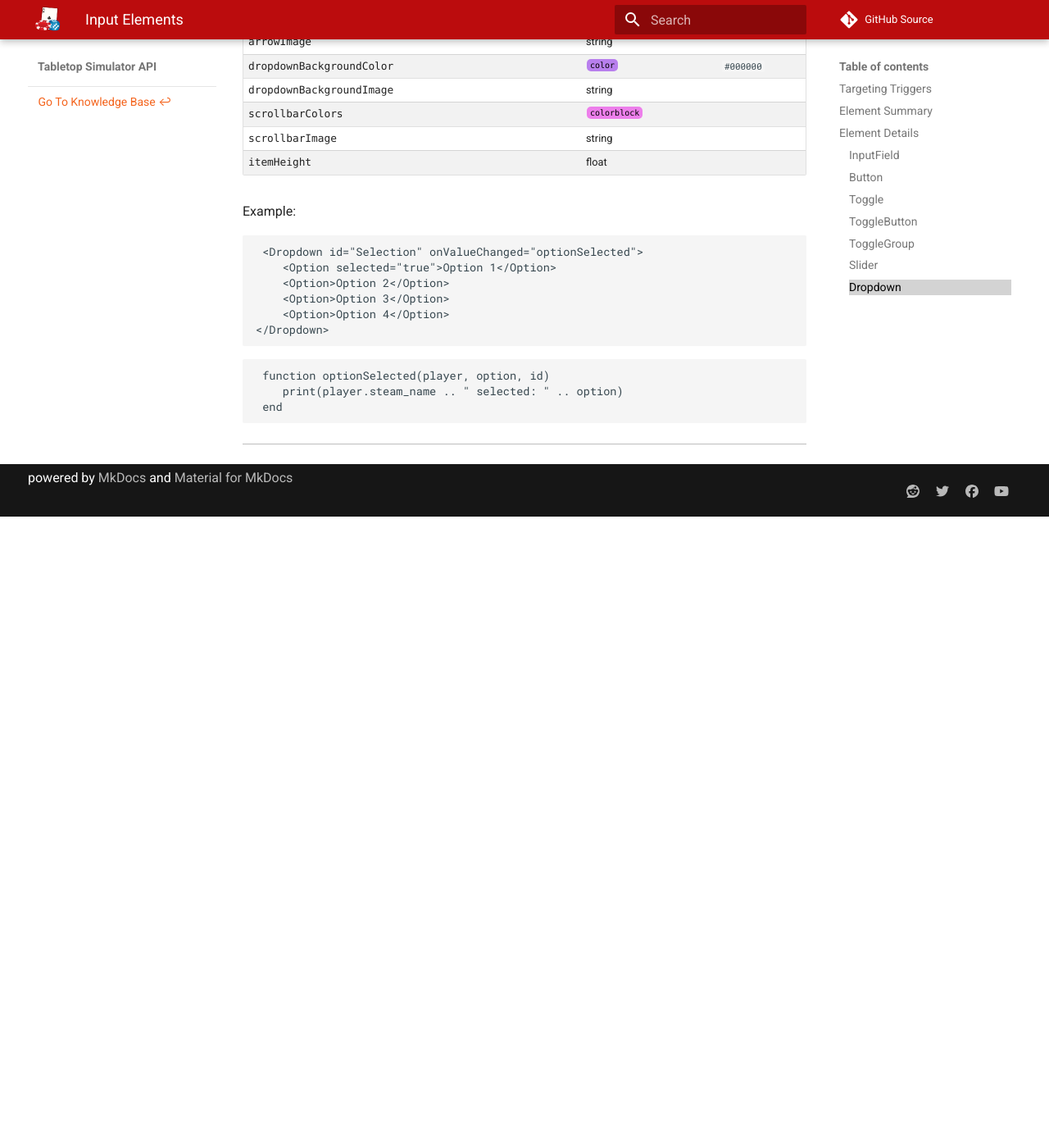
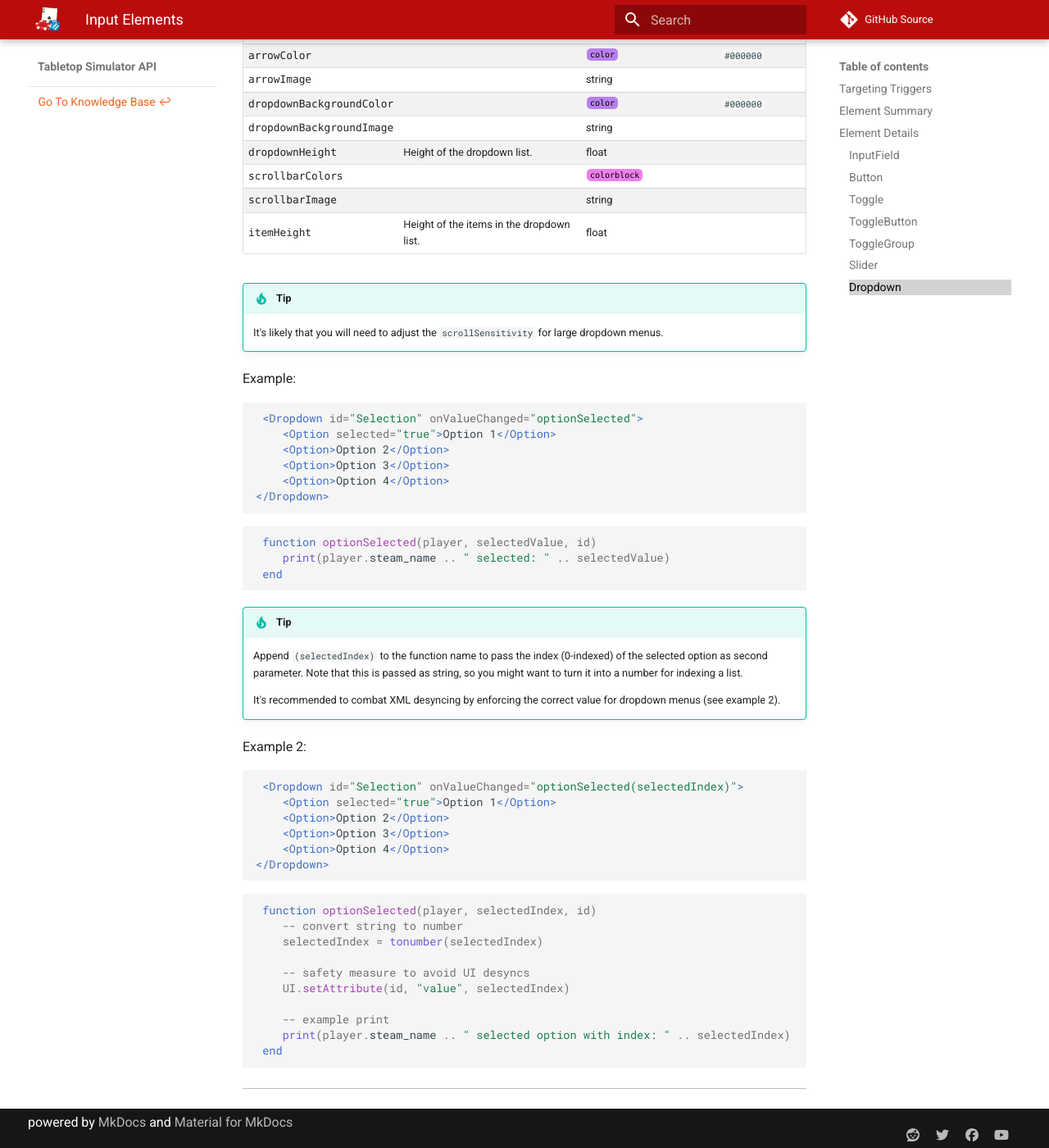
Before and after one commit to Berserk-Games/Tabletop-Simulator-API, an MkDocs documentation site: the page built from docs/ui/inputelements.md, in a window 1280 px wide and 1400 px high, scrolled down 8059 px. Shown: the whole window at 82% size. Built offline with MkDocs 1.6.1 and Material for MkDocs 9.7.7, drawn with Linux system fonts in a browser that asks for light colours; comment, search, counter and statistics services are not loaded; before the commit the page ends 8689 px from its top, so only the background shows below that; some of the changed text lies outside the part shown.

Commit message:
Updated documentation for Dropdowns

````diff
--- a/docs/ui/inputelements.md
+++ b/docs/ui/inputelements.md
@@ -167,7 +167,7 @@ padding |  | float float float float | `0 0 0 0`
 
 ###ToggleGroup
 
-Allows a group of toggles to act as a radio button, where only 1 of them can be "checked" at once. Works with Toggle or ToggleButton
+Allows a group of toggles to act as a radio button, where only 1 of them can be "checked" at once (works with Toggle or ToggleButton).
 
 Attribute Name&nbsp;&nbsp;&nbsp;&nbsp;&nbsp;&nbsp;&nbsp;&nbsp;&nbsp;&nbsp;&nbsp;&nbsp;&nbsp;&nbsp;&nbsp;&nbsp;&nbsp;&nbsp;&nbsp;&nbsp;&nbsp;&nbsp; | Description&nbsp;&nbsp;&nbsp;&nbsp;&nbsp;&nbsp;&nbsp;&nbsp;&nbsp;&nbsp;&nbsp;&nbsp;&nbsp;&nbsp;&nbsp;&nbsp;&nbsp;&nbsp;&nbsp;&nbsp;&nbsp;&nbsp;&nbsp;&nbsp;&nbsp;&nbsp;&nbsp;&nbsp;&nbsp;&nbsp;&nbsp;&nbsp;&nbsp; | Type&nbsp;/&nbsp;Options&nbsp;&nbsp;&nbsp;&nbsp;&nbsp;&nbsp;&nbsp;&nbsp;&nbsp;&nbsp;&nbsp;&nbsp;&nbsp;&nbsp;&nbsp;&nbsp;&nbsp;&nbsp;&nbsp;&nbsp;&nbsp;&nbsp; | Default&nbsp;Value&nbsp;&nbsp;&nbsp;&nbsp;&nbsp;&nbsp;
 -- | -- | -- | --
@@ -229,7 +229,7 @@ Example:
 
 ###Dropdown
 
-A dropdown menu. Is able to send the contents of the selection made in it.
+A dropdown menu. Is able to send the contents (or the index of the item in the list) of the selection made in it.
 
 Attribute Name&nbsp;&nbsp;&nbsp;&nbsp;&nbsp;&nbsp;&nbsp;&nbsp;&nbsp;&nbsp;&nbsp;&nbsp;&nbsp;&nbsp;&nbsp;&nbsp;&nbsp;&nbsp;&nbsp;&nbsp;&nbsp;&nbsp; | Description&nbsp;&nbsp;&nbsp;&nbsp;&nbsp;&nbsp;&nbsp;&nbsp;&nbsp;&nbsp;&nbsp;&nbsp;&nbsp;&nbsp;&nbsp;&nbsp;&nbsp;&nbsp;&nbsp;&nbsp;&nbsp;&nbsp;&nbsp;&nbsp;&nbsp;&nbsp;&nbsp;&nbsp;&nbsp;&nbsp;&nbsp;&nbsp;&nbsp; | Type&nbsp;/&nbsp;Options&nbsp;&nbsp;&nbsp;&nbsp;&nbsp;&nbsp;&nbsp;&nbsp;&nbsp;&nbsp;&nbsp;&nbsp;&nbsp;&nbsp;&nbsp;&nbsp;&nbsp;&nbsp;&nbsp;&nbsp;&nbsp;&nbsp; | Default&nbsp;Value&nbsp;&nbsp;&nbsp;&nbsp;&nbsp;&nbsp;
 -- | -- | -- | --
@@ -238,18 +238,22 @@ interactable |  | [<span class="tag boo"></span>](attributes.md#attribute-types)
 textColor |  | [<span class="tag xmlco"></span>](attributes.md#attribute-types) | `#000000`
 itemBackgroundColors |  | [<span class="tag xmlcb"></span>](attributes.md#attribute-types) | #FFFFFF|#FFFFFF|#C8C8C8|rgba(0.78,0.78,0.78,0.5)
 itemTextColor |  | [<span class="tag xmlco"></span>](attributes.md#attribute-types) | `#000000`
-checkColor |  | [<span class="tag xmlco"></span>](attributes.md#attribute-types) | `#000000`
+checkColor | Color of the checkmark next to the selected item. | [<span class="tag xmlco"></span>](attributes.md#attribute-types) | `#000000`
 checkImage |  | string |
 arrowColor |  | [<span class="tag xmlco"></span>](attributes.md#attribute-types) | `#000000`
 arrowImage |  | string |
 dropdownBackgroundColor |  | [<span class="tag xmlco"></span>](attributes.md#attribute-types) | `#000000`
 dropdownBackgroundImage |  | string |
+dropdownHeight | Height of the dropdown list. | float |
 scrollbarColors |  | [<span class="tag xmlcb"></span>](attributes.md#attribute-types) |
 scrollbarImage |  | string |
-itemHeight |  | float |
+itemHeight | Height of the items in the dropdown list. | float |
+
+!!!tip
+    It's likely that you will need to adjust the `scrollSensitivity` for large dropdown menus.
 
 Example:
-```
+```xml
  <Dropdown id="Selection" onValueChanged="optionSelected">
     <Option selected="true">Option 1</Option>
     <Option>Option 2</Option>
@@ -257,9 +261,36 @@ Example:
     <Option>Option 4</Option>
 </Dropdown>
 ```
+```lua
+ function optionSelected(player, selectedValue, id)
+    print(player.steam_name .. " selected: " .. selectedValue)
+ end
 ```
- function optionSelected(player, option, id)
-    print(player.steam_name .. " selected: " .. option)
+
+!!!tip
+    Append `(selectedIndex)` to the function name to pass the index (0-indexed) of the selected option as second parameter. Note that this is passed as string, so you might want to turn it into a number for indexing a list.
+
+    It's recommended to combat XML desyncing by enforcing the correct value for dropdown menus (see example 2).
+
+Example 2:
+```xml
+ <Dropdown id="Selection" onValueChanged="optionSelected(selectedIndex)">
+    <Option selected="true">Option 1</Option>
+    <Option>Option 2</Option>
+    <Option>Option 3</Option>
+    <Option>Option 4</Option>
+</Dropdown>
+```
+```lua
+ function optionSelected(player, selectedIndex, id)
+    -- convert string to number
+    selectedIndex = tonumber(selectedIndex)
+
+    -- safety measure to avoid UI desyncs
+    UI.setAttribute(id, "value", selectedIndex)
+
+    -- example print
+    print(player.steam_name .. " selected option with index: " .. selectedIndex)
  end
 ```
 
````
